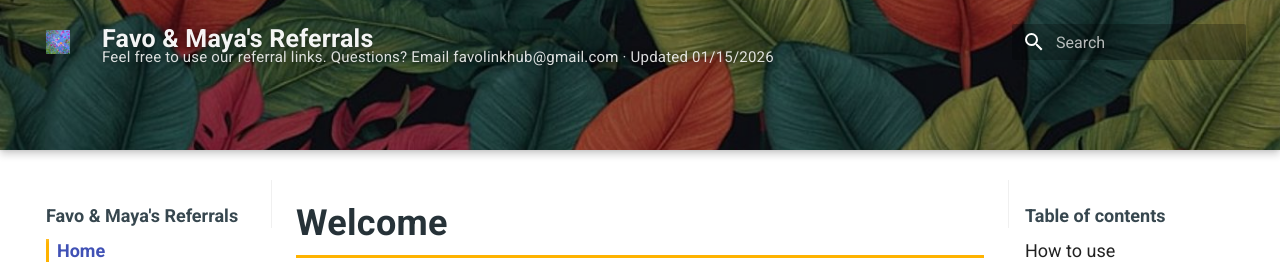
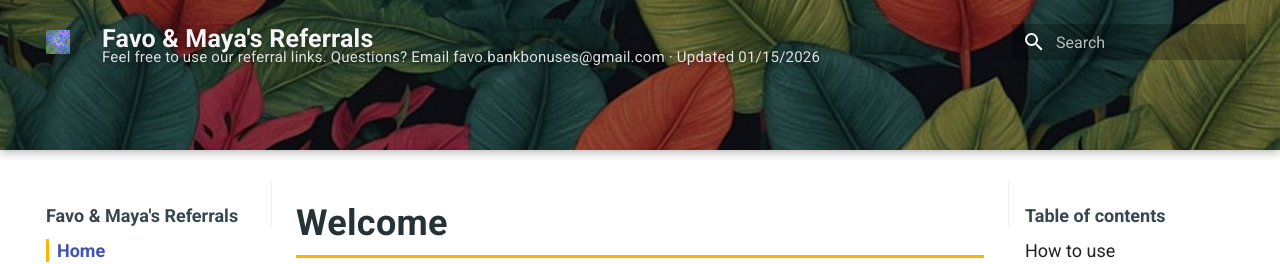
Before and after one commit to whispersofzephyr/favolinkhub-site, an MkDocs documentation site: the page built from docs/index.md, in a window 1280 px wide. Shown: the top 264 px of the page. Built offline with MkDocs 1.6.1 and Material for MkDocs 9.7.7, drawn with Linux system fonts in a browser that asks for light colours.

Commit message:
Update extra.css

```diff
--- a/docs/stylesheets/extra.css
+++ b/docs/stylesheets/extra.css
@@ -208,7 +208,7 @@
 
 /* 副标题（你的那段话） */
 .md-header__title::after {
-  content: "Feel free to use our referral links. Questions? Email favolinkhub@gmail.com · Updated 01/15/2026";
+  content: "Feel free to use our referral links. Questions? Email favo.bankbonuses@gmail.com · Updated 01/15/2026";
   font-size: 0.75rem;
   font-weight: 400;
   margin-top: 4px;
```
